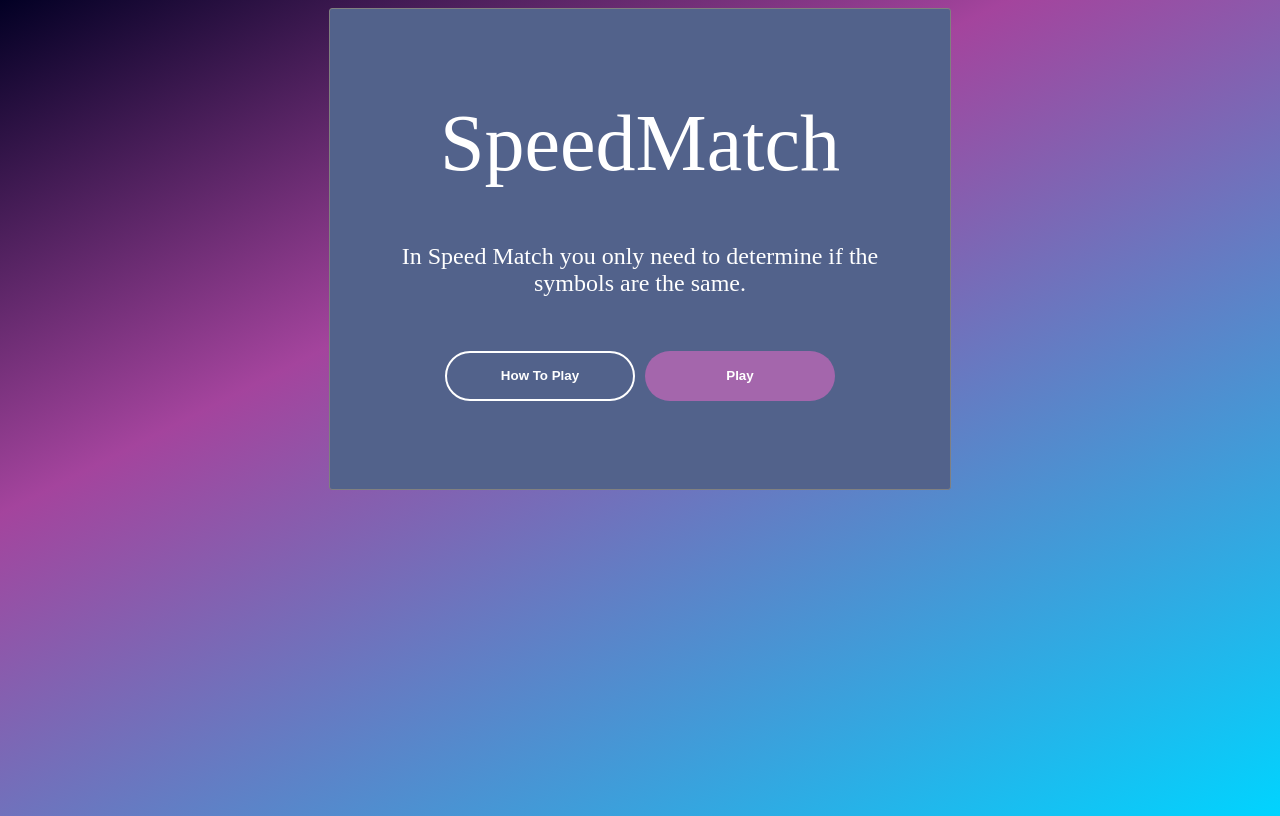
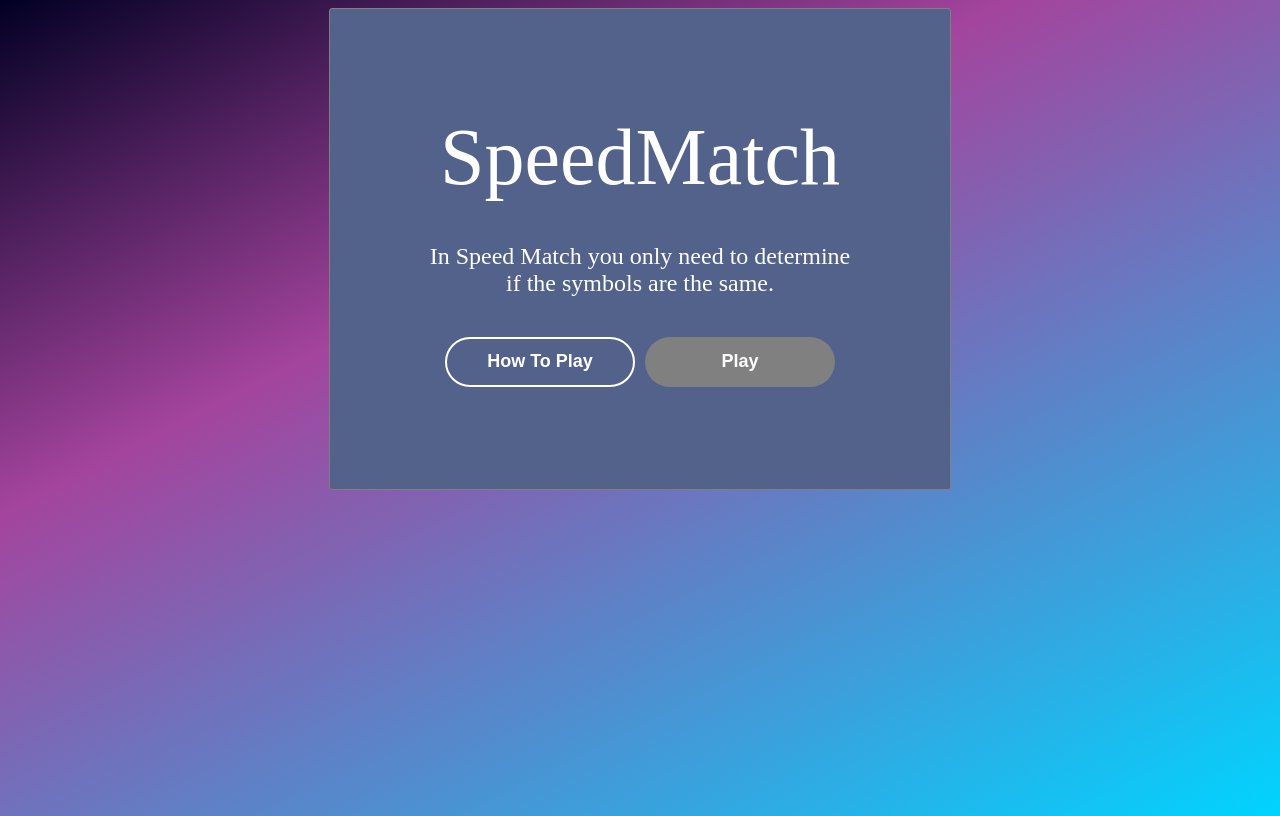
Before and after one commit to d1elit/final-task, a React (Create React App) app: page /speedmatch in a window 1280 px wide. Built offline with nearby package versions, Linux system fonts and the light colour scheme; no server answers.

Commit message:
feat: update StartGame component

```diff
--- a/src/components/StartGame/StartGame.scss
+++ b/src/components/StartGame/StartGame.scss
@@ -1,5 +1,4 @@
 .start-game {
-
   &__title {
     margin: 0;
     font-size: 5rem;
@@ -9,7 +8,8 @@
   &__description {
     color: #fff;
     font-size: 1.5rem;
-    padding: 30px;
+    width: 430px;
+    margin: 40px auto;
   }
   &__controls {
     max-width: 390px;
@@ -23,12 +23,38 @@
     cursor: pointer;
     border: none;
     border-radius: 30px;
-    background-color: rgb(164, 102, 172);
+
     color: #fff;
-    font-weight: bold;
+    font-weight: 600;
+    font-size: 18px;
+    transition: 0.2s;
+
+    background-color: gray;
+    &:hover {
+      background-color: rgb(111, 111, 111);
+    }
     &_rules {
       background-color: unset;
       border: 2px solid #fff;
+      &:hover {
+        background-color: #00000040;
+      }
     }
   }
 }
+
+.start-game_speed-match {
+  color: #fff;
+  background-color: rgb(164, 102, 172);
+  &:hover {
+    color: #fff;
+    background-color: rgb(131 81 137);
+  }
+}
+
+.start-game_memory-matrix {
+  background-color: rgb(229 117 8);
+  &:hover {
+    background-color: rgb(191, 98, 4);
+  }
+}
--- a/src/components/StartGame/StartGame.tsx
+++ b/src/components/StartGame/StartGame.tsx
@@ -1,14 +1,17 @@
-import React, { EventHandler } from 'react';
+import cn from 'classnames';
+import React from 'react';
 import './StartGame.scss';
 
 interface StartGameProps {
   title: string;
+  colorStyle?: string;
   description: string;
   onPlayHandler: () => void;
 }
 
 export default function StartGame({
   title,
+  colorStyle,
   description,
   onPlayHandler,
 }: StartGameProps) {
@@ -20,8 +23,13 @@ export default function StartGame({
         <button className="start-game__btn start-game__btn_rules">
           How To Play
         </button>
-        <button className="start-game__btn" onClick={onPlayHandler}>
-          {' '}
+        <button
+          className={cn(
+            'start-game__btn',
+            colorStyle && `start-game_${colorStyle}`
+          )}
+          onClick={onPlayHandler}
+        >
           Play
         </button>
       </div>
```
